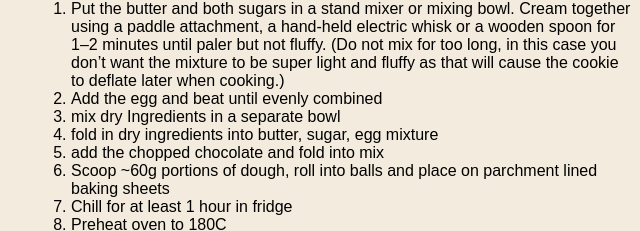
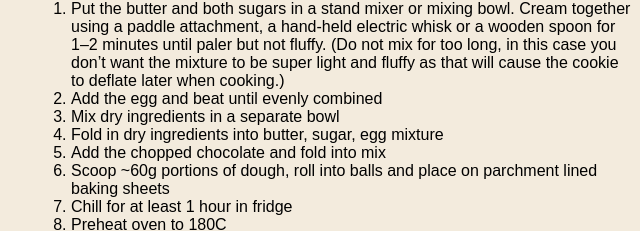
Before and after one commit to annaitchka/my-website, a plain HTML site: page cookies.html in a window 1280 px wide. Shown: the part 418-649 px from the top of the page, 309-949 px from the left. Drawn offline with Linux system fonts and the light colour scheme.

Commit message:
Update capitalization for steps in cookie recipe

```diff
--- a/cookies.html
+++ b/cookies.html
@@ -28,9 +28,9 @@
      <ol>
       <li> Put the butter and both sugars in a stand mixer or mixing bowl. Cream together using a paddle attachment, a hand-held electric whisk or a wooden spoon for 1–2 minutes until paler but not fluffy. (Do not mix for too long, in this case you don’t want the mixture to be super light and fluffy as that will cause the cookie to deflate later when cooking.)</li>
       <li> Add the egg and beat until evenly combined</li>
-      <li> mix dry Ingredients in a separate bowl</li>
-      <li> fold in dry ingredients into butter, sugar, egg mixture</li>
-      <li> add the chopped chocolate and fold into mix</li>
+      <li> Mix dry ingredients in a separate bowl</li>
+      <li> Fold in dry ingredients into butter, sugar, egg mixture</li>
+      <li> Add the chopped chocolate and fold into mix</li>
       <li> Scoop ~60g portions of dough, roll into balls and place on parchment lined baking sheets</li>
       <li> Chill for at least 1 hour in fridge</li>
       <li> Preheat oven to 180C</li>
```
